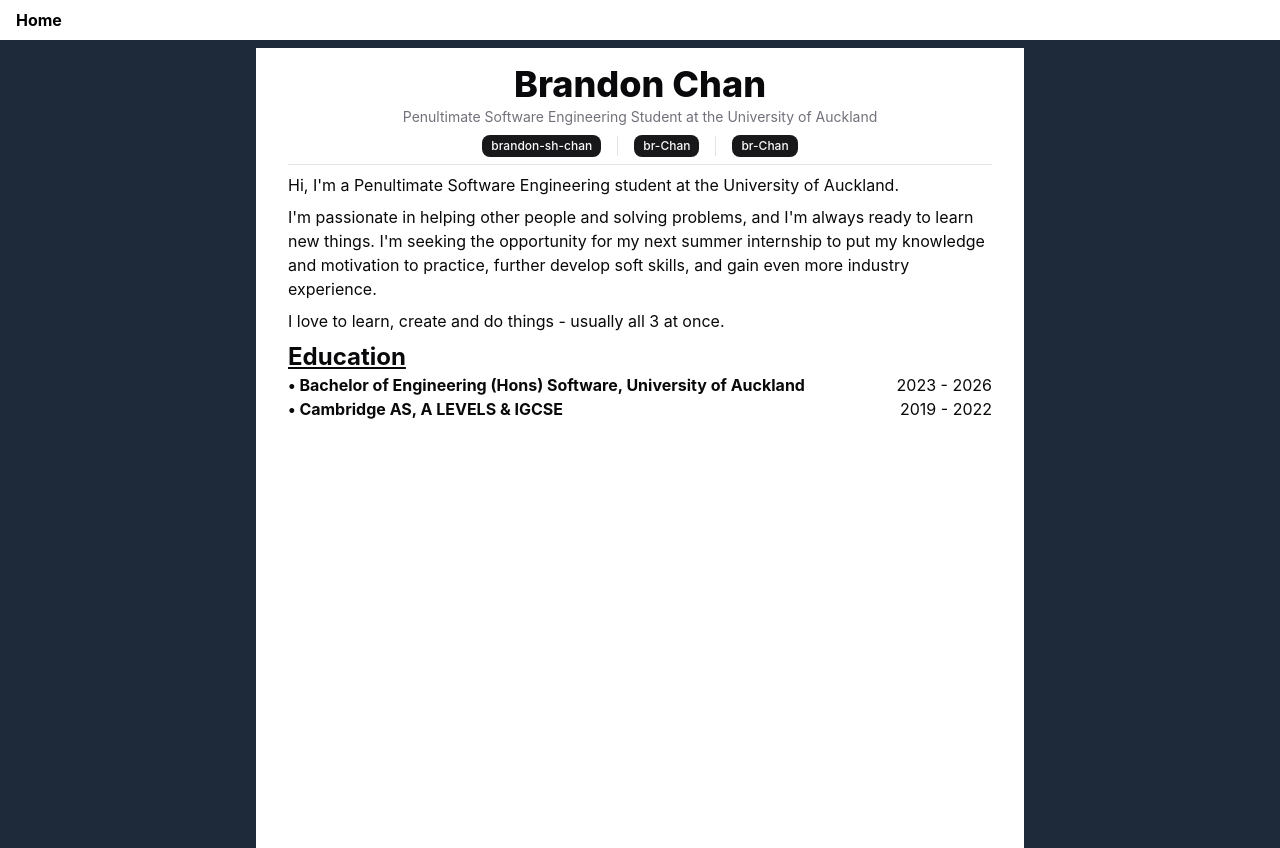
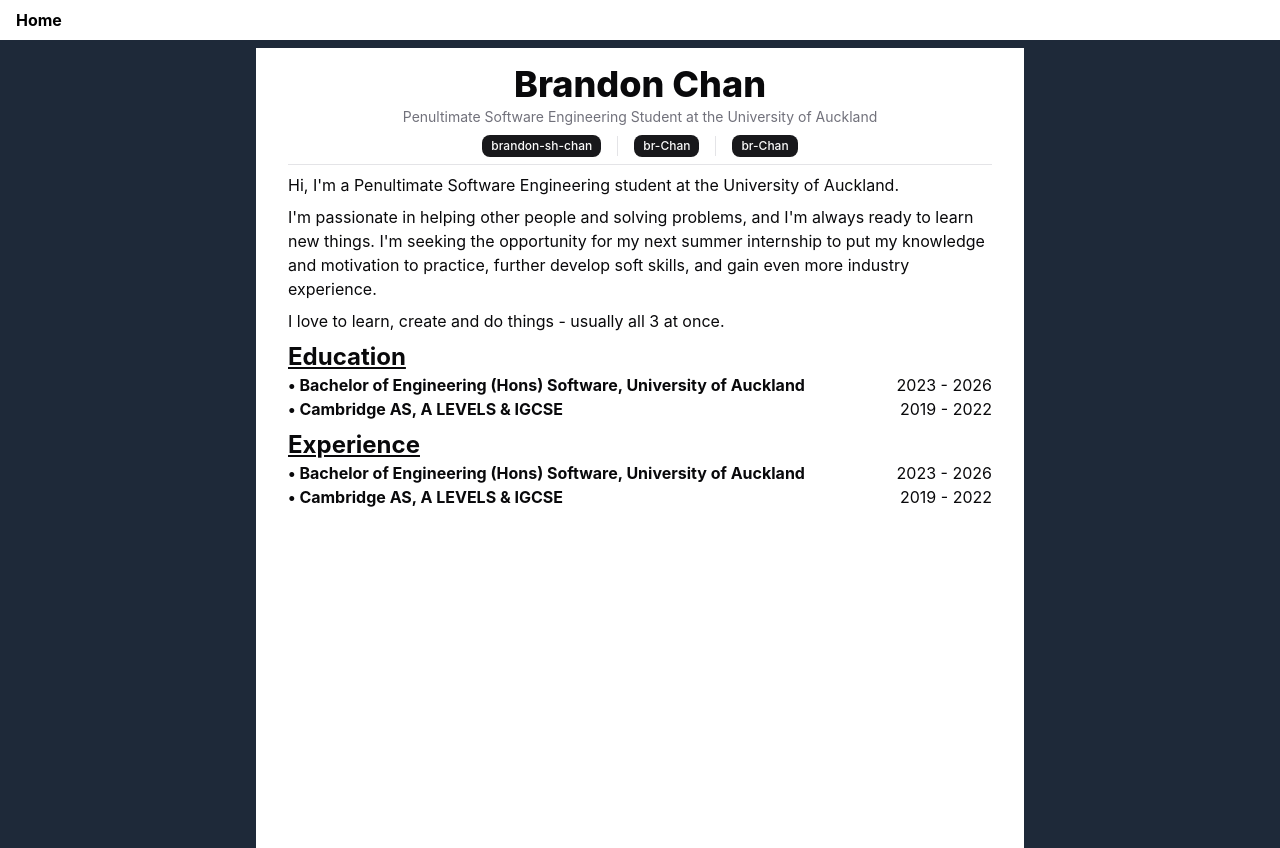
Before and after one commit to br-Chan/br-chan.github.io, a React (Vite) app: page / in a window 1280 px wide. Built offline with nearby package versions, Linux system fonts and the light colour scheme.

Commit message:
feat: add unfinished CVExperience.tsx

```diff
--- /dev/null
+++ b/src/components/CVExperience.tsx
@@ -0,0 +1,22 @@
+export default function CVExperience() {
+	return (
+		<section className="flex flex-col">
+			<h2 className="font-bold text-2xl underline">Experience</h2>
+			{/* TODO: put in json */}
+			{/* TODO: create component for this */}
+			<section className="flex w-full justify-between">
+				<span className="font-bold">
+					• Bachelor of Engineering (Hons) Software, University of
+					Auckland
+				</span>
+				<span>2023 - 2026</span>
+			</section>
+			<section className="flex w-full justify-between">
+				<span className="font-bold">
+					• Cambridge AS, A LEVELS & IGCSE
+				</span>
+				<span>2019 - 2022</span>
+			</section>
+		</section>
+	);
+}
--- a/src/routes/index.tsx
+++ b/src/routes/index.tsx
@@ -1,9 +1,10 @@
 import { createFileRoute } from "@tanstack/react-router";
+import CVEducation from "@/components/CVEducation";
+import CVExperience from "@/components/CVExperience";
 import CVLinks from "@/components/CVLinks";
 import CVStatement from "@/components/CVStatement";
 import CVTitle from "@/components/CVTitle";
 import { Separator } from "@/components/ui/separator";
-import CVEducation from "@/components/CVEducation";
 
 export const Route = createFileRoute("/")({
 	component: App,
@@ -22,6 +23,8 @@ function App() {
 			<CVStatement />
 
 			<CVEducation />
+
+			<CVExperience />
 		</section>
 	);
 }
```
